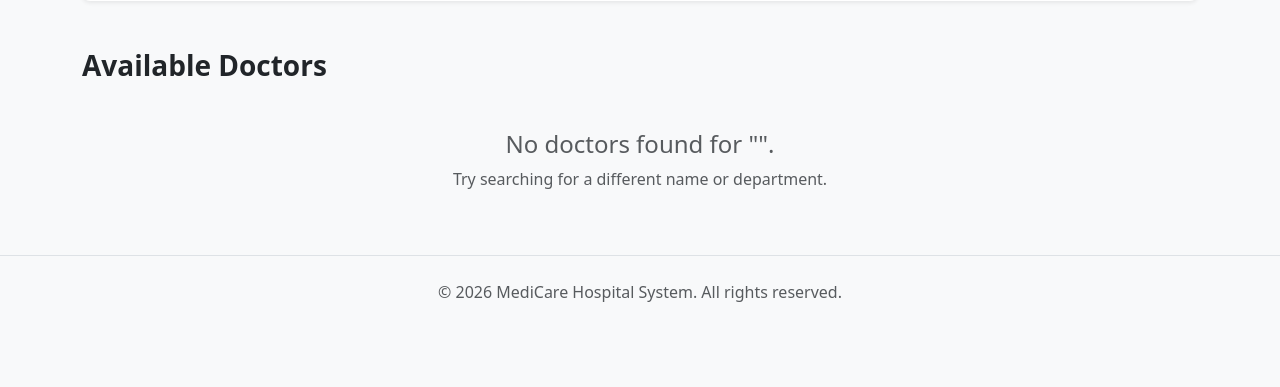
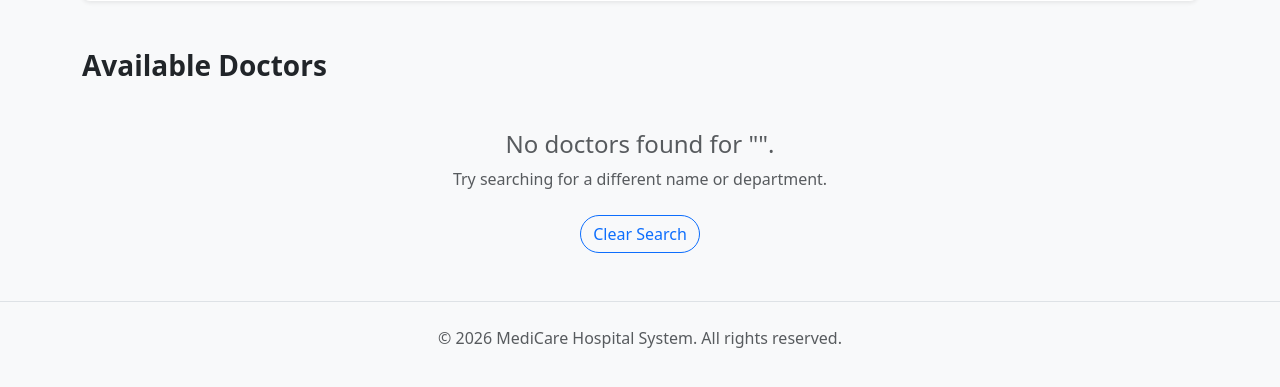
Before and after one commit to aymenbena03-droid/Hospital-System, a Django app: page / in a window 1280 px wide. Shown: the part 335-722 px from the top of the page. Run offline with Django 5.2, Linux system fonts and the light colour scheme; data that the repository does not hold is empty.

Commit message:
added the clear search button

```diff
--- a/core/templates/core/home.html
+++ b/core/templates/core/home.html
@@ -55,6 +55,7 @@
             <div class="col-12 text-center text-muted mt-5">
                 <h4>No doctors found for "{{ query }}".</h4>
                 <p>Try searching for a different name or department.</p>
+                <a href="{% url 'home' %}" class="btn btn-outline-primary mt-2 rounded-pill">Clear Search</a>
             </div>
         {% endfor %}
         <!-- The Django Loop Ends Here -->
```
